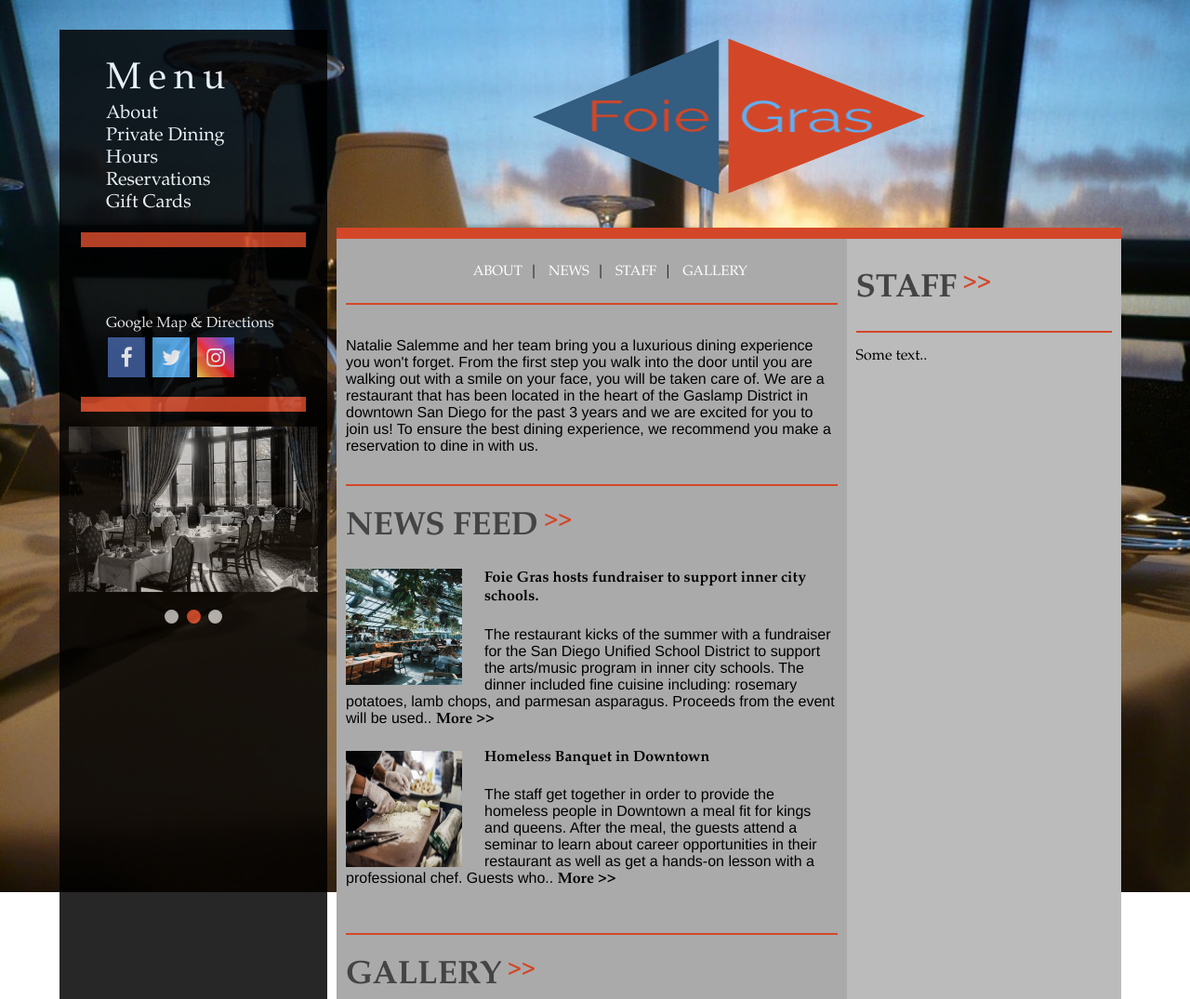
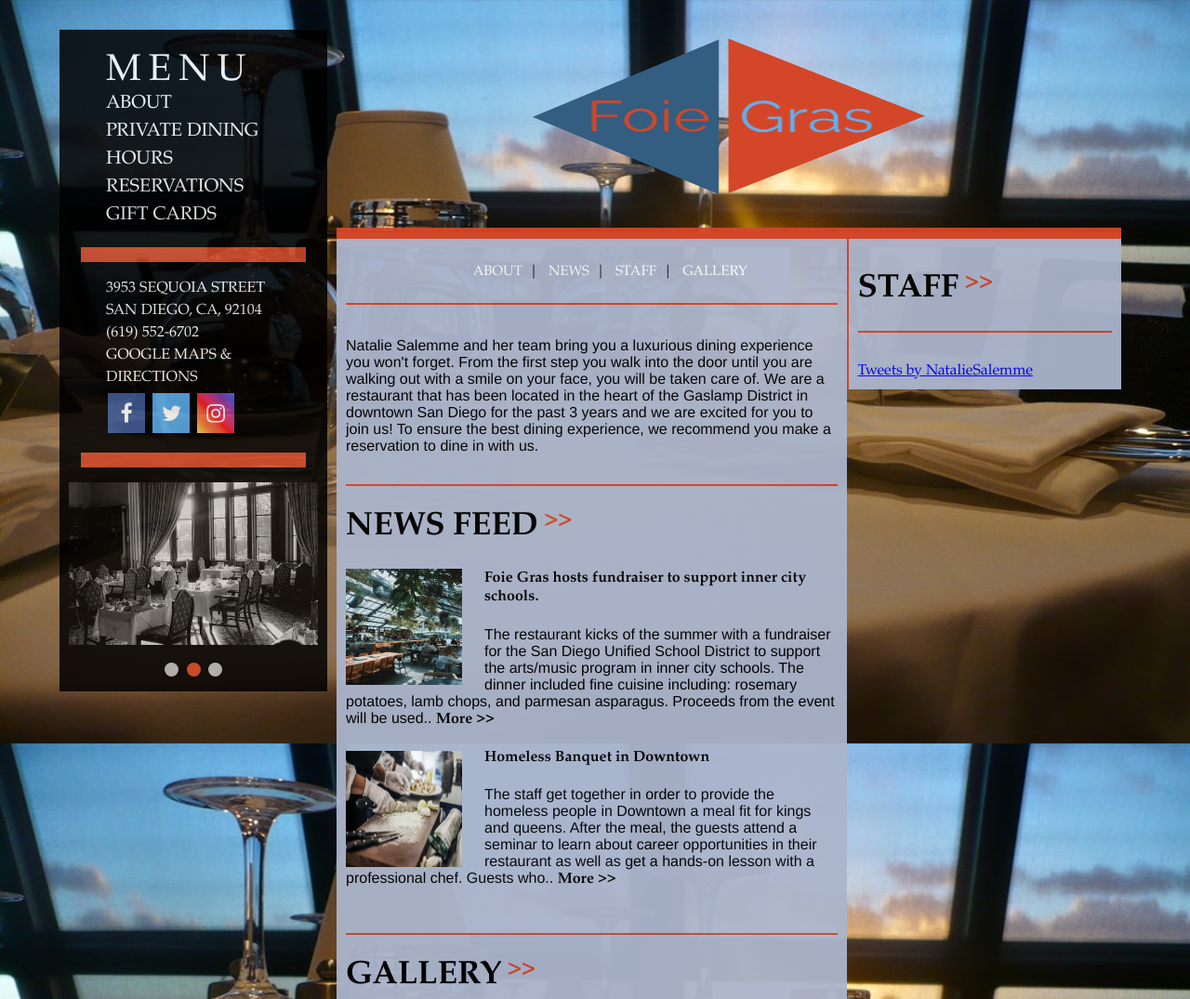
Before and after one commit to NatalieSalemme/foie-gras, a plain HTML site: page index.html in a window 1280 px wide. Shown: the top 1075 px of the page at 93% size. Drawn offline with Linux system fonts and the light colour scheme.

Commit message:
adding twitter timeline

```diff
--- a/index.html
+++ b/index.html
@@ -25,7 +25,7 @@
         <li>3953 Sequoia Street</li>
         <li>San Diego, CA, 92104</li>
         <li>(619) 552-6702</li>
-        <li><a class="google-maps" href="#">Google Map & Directions</a></li>
+        <li class="google-maps"><a  href="#google-maps">Google Maps & Directions</a></li>
         <a href="https://www.facebook.com" target="_blank" class="fa fa-facebook"></a>
         <a href="https://www.twitter.com" target="_blank" class="fa fa-twitter"></a>
         <a href="https://www.instagram.com" target="_blank" class="fa fa-instagram"></a>
@@ -34,22 +34,17 @@
       </div>
 
       <div class="slideshow-container">
-
       <div class="mySlides fade">
-        <img src="images/slide-menu.jpg" style="width:100%">
+        <img src="images/slide-menu.jpg">
       </div>
-
       <div class="mySlides fade">
-        <img src="images/slide-tables-and-chairs.jpg" style="width:100%">
+        <img src="images/slide-tables-and-chairs.jpg">
       </div>
-
       <div class="mySlides fade">
-        <img src="images/slide-glass-and-mug.jpg" style="width:100%">
+        <img src="images/slide-glass-and-mug.jpg">
       </div>
-
       </div>
       <br>
-
       <div style="text-align:center">
         <span class="dot"></span>
         <span class="dot"></span>
@@ -59,11 +54,10 @@
 
   <div class="column right">
     <img class="brand-logo" src="images/brand-logo.png">
-
     <div class="row">
       <div class="red-top">
       </div>
-  <div class="column r-1" style="background-color:#aaa;">
+  <div class="column r-1">
     <ul class="nav-2">
       <li><a href="#about">About</a><span class="divider">|</span></li>
       <li><a href="#news">News</a><span class="divider">|</span></li>
@@ -78,7 +72,7 @@
       dining experience, we recommend you make a reservation to dine in with us.
       </p>
       <div class="news-container">
-      <h1 id="news" class="nav-2-header">News Feed<span class="double-arrow"> >></span></h1>
+      <h1 class="nav-2-header"><a href="#news">News Feed</a><span class="double-arrow"> >></span></h1>
       <img class="news-img" src="images/news-greenhouse.jpg">
       <h4 class="news"><strong>Foie Gras hosts fundraiser to support inner city schools.</strong></h4>
       <p class="news">The restaurant kicks of the summer with a fundraiser for
@@ -86,11 +80,9 @@
         in inner city schools. The dinner included fine cuisine including: rosemary
         potatoes, lamb chops, and parmesan asparagus. Proceeds from the event will be used..
         <strong><a href="#news-greenhouse" class="news-more">More >></a></strong>
-
       <!--to buy instruments, art canvases, and gallons of paint.
        -->
     </p>
-
       <img class="news-img" src="images/news-chopping-onions.jpg" style="margin-top: .5em;">
       <h4 class="news"><strong>Homeless Banquet in Downtown</strong></h4>
       <p class="news">The staff get together in order to provide the homeless
@@ -101,24 +93,24 @@
     </p>
   </div>
     <div class="gallery-container">
-      <h1 class="nav-2-header">Gallery<span class="double-arrow"> >></span></h1>
+      <h1 class="nav-2-header"><a href="#gallery">Gallery</a><span class="double-arrow"> >></span></h1>
         <img class="gallery-img" src="images/gallery-chef-plating.jpg">
         <img class="gallery-img" src="images/gallery-mushroom.jpg">
         <img class="gallery-img" src="images/gallery-pork-plate.jpg">
     </div>
-
-
   </div>
-  <div class="column r-2" style="background-color:#bbb;">
+  <div class="column r-2">
     <div class="staff-container">
-      <h1 class="nav-2-header">Staff<span class="double-arrow"> >></span></h1>
+      <h1 class="nav-2-header"><a href="#staff">Staff</a><span class="double-arrow"> >></span></h1>
     </div>
-    <p>Some text..</p>
+<a class="twitter-timeline" href="https://twitter.com/NatalieSalemme?ref_src=twsrc%5Etfw"
+data-width="300"
+data-height="600">
+  Tweets by NatalieSalemme</a> <script async src="https://platform.twitter.com/widgets.js"
+  charset="utf-8"></script>
   </div>
 </div>
 </div>
-
-
   </div>
 
 
--- a/styles.css
+++ b/styles.css
@@ -7,6 +7,7 @@ body{
     background-image: url("images/bg-glasses.jpg");
     background-repeat: no-repeat;
     background-size: 100%;
+    background-attachment: fixed;
     font-family: Verdana, sans-serif;
     width: 90%;
     margin: auto;
@@ -16,7 +17,6 @@ body{
 .column {
   float: left;
   padding: 10px;
-  height: 1800px;
 }
 .left {
   width: 25%;
@@ -37,15 +37,19 @@ body{
   border-top: 12px solid #d34728;
   font-weight: lighter;
   font-family: Helvetica;
+  background-color:#abb5cc;
+  opacity: .95;
 
 }
 .r-2 {
   width: 35%;
-  background-color: lightblue;
   border-top: 12px solid #d34728;
+  border-left: 2px solid #d34728;
+  background-color: #abb5cc;
+  opacity: .95;
 }
 .red-bar {
-  background-color: rgb(211,71,40);
+  background-color: #d34728;
   width: 90%;
   height: 1em;
   margin: auto;
@@ -53,6 +57,7 @@ body{
 }
 .nav,
 .address,
+.google-maps
 {
   list-style-type: none;
   text-transform: uppercase;
@@ -87,21 +92,20 @@ body{
     margin-right: .5em;
 
 }
-.google-maps {
-  color:white;
-  text-decoration:none;
-}
-.nav a:link {
+
+.nav a:link,
+.google-maps a:link {
     color: white;
-    /* background-color: transparent; */
     text-decoration: none;
 }
-.nav a:visited {
+.nav a:visited,
+.google-maps a:visited{
     text-decoration: none;
     color:white;
 }
-.nav a:hover {
-    color: rgb(211,71,40);
+.nav a:hover,
+.google-maps a:hover{
+    color: #d34728;
     background-color: transparent;
     text-decoration: none;
 }
@@ -109,7 +113,7 @@ body{
   font-size: 20px;
 }
 .nav .menu {
-  color: rgb(211,71,40);
+  color: #d34728;
   font-size: 40px;
   letter-spacing: 8px;
 }
@@ -138,18 +142,12 @@ body{
 }
 
 .red-top {
-  background-color: rgb(211,71,40);
+  background-color: #d34728;
   width: 100%;
   height: 1em;
   margin-bottom: -1.3em;
 }
 
-.main {
-  background-color: gray;
-  height: 100%;
-  opacity: .9;
-  padding-bottom: -3em;
-}
 .brand-logo {
   height: 13em;
   width: 16em;
@@ -167,7 +165,10 @@ body{
 .nav-2-header {
   text-transform: uppercase;
   font-size: 35px;
-  color: #444;
+}
+.nav-2-header a{
+  color: black;
+  text-decoration: none;
 }
 .news-container {
   border-bottom: 2px solid #d34728;
@@ -178,8 +179,10 @@ body{
   text-align: center;
   font-family: Helvetica;
   text-align: left;
-  /* text-transform: uppercase; */
-  /* display: inline-block; */
+}
+.news-header a {
+  text-decoration: none;
+  color: black;
 }
 .news-img {
   height: 125px;
@@ -191,16 +194,14 @@ body{
   text-decoration: none;
   color: black;
 }
-.news-more:hover {
+.news-more:hover,
+.nav-2-header a:hover {
   color: #d34728;
 }
 .double-arrow {
   color: #d34728;;
   font-size: 25px;
   vertical-align: top;
-}
-.gallery-container {
-  /* margin: auto; */
 }
 .gallery-img {
   height: 175px;
@@ -210,12 +211,16 @@ body{
 }
 .staff-container {
   border-bottom: 2px solid #d34728;
+  margin-bottom: 2em;
+
 }
 .mySlides {
   display:none;
 }
-img {
+.mySlides img {
   vertical-align: middle;
+  width: 100%;
+  height: 175px;
 }
 /* Slideshow container */
 .slideshow-container {
```
